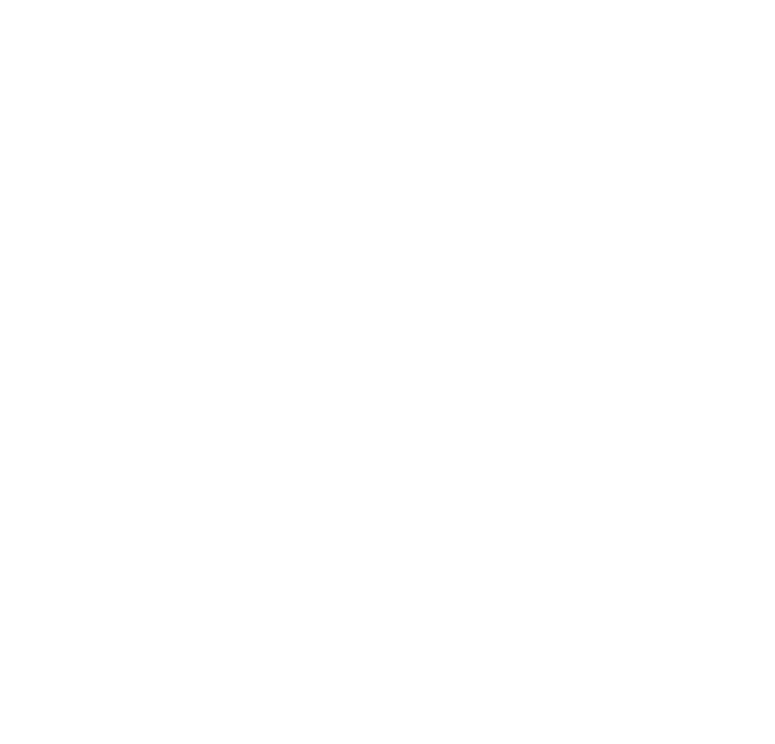
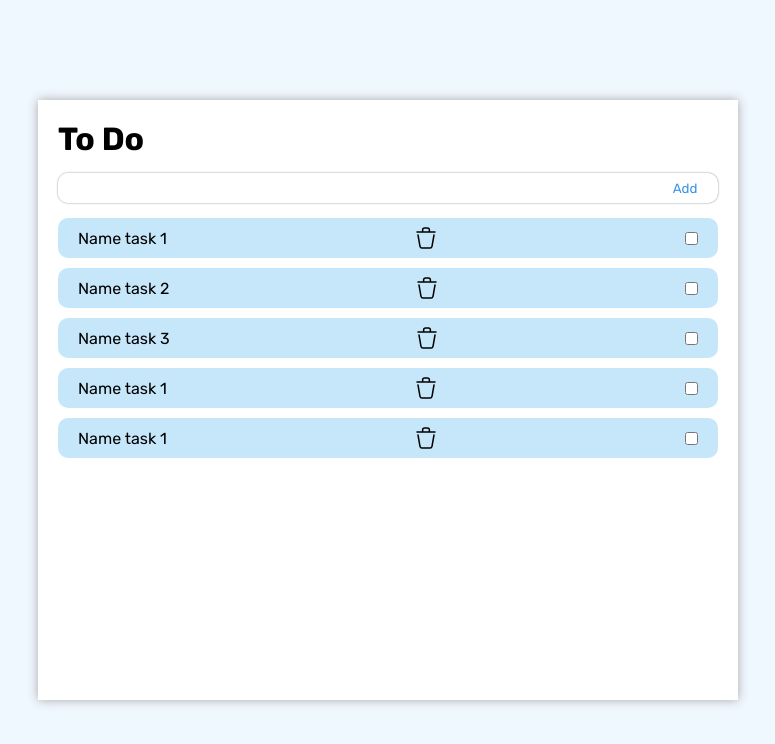
Before and after one commit to SamuelESuarezE/todoList, a plain HTML site: page index.html in a window 1280 px wide. Shown: the whole page, without its empty margins (252-1027 px from the left). Drawn offline with Linux system fonts and the light colour scheme.

Commit message:
feat: :construction: Diseño en progreso

```diff
--- a/css/style.css
+++ b/css/style.css
@@ -1,6 +1,90 @@
+@import url('https://fonts.googleapis.com/css2?family=Rubik:ital,wght@0,300..900;1,300..900&display=swap');
+
 * {
     margin: 0;
     padding: 0;
     text-decoration: 0;
     box-sizing: border-box;
+    list-style: none;
+    font-family: "Rubik";
 }
+
+body {
+    height: 100vh;
+    display: grid;
+    place-content: center;
+    background-color: aliceblue;
+}
+
+.container {
+    display: flex;
+    flex-direction: column;
+    gap: 15px;
+    background-color: white;
+    width: 700px;
+    height: 600px;
+    padding: 20px;
+    box-shadow: 0px 0px 10px rgb(170, 168, 168);
+}
+
+.create {
+    box-shadow: 0px 0px 2px rgb(126, 126, 126);
+    display: flex;
+    justify-content: space-between;
+    border-radius: 10px;
+}
+
+.create input {
+    border-radius: 10px 0px 0px 10px;
+    border: none;
+    height: 30px;
+    width: 90%;
+    outline-style: none;
+    padding-inline: 20px;
+}
+
+.create button {
+    border-radius: 0px 10px 10px 0px;
+    border: none;
+    width: 10%;
+    transition: 0.2s;
+    background-color: transparent;
+    color: rgb(57, 147, 231);
+}
+
+.create button:hover {
+    background-color: rgb(0, 0, 0);
+    cursor: pointer;
+    background-color: #c6e7fa;
+    color: rgb(0, 0, 0);
+    scale: 1.02;
+}
+
+.tasks {
+    height: 100%;
+}
+
+.tasks ul {
+    display: flex;
+    flex-direction: column;
+    height: 100%;
+    gap: 10px;
+
+}
+
+.tasks ul li {
+    height: 40px;
+    display: flex;
+    justify-content: space-between;
+    align-items: center;
+    border-radius: 10px;
+    padding-inline: 20px;
+    background-color: #c6e7fa;
+    transition: 0.2s;
+
+}
+
+.tasks ul li:hover {
+    scale: 1.1;
+    box-shadow: 0px 2px 4px rgb(170, 170, 170);
+}
--- a/index.html
+++ b/index.html
@@ -8,6 +8,25 @@
     <script type="module" src="./js/app.js" defer></script>
 </head>
 <body>
+    <div class="container">
+        <div class="header">
+            <h1>To Do</h1>
+        </div>
+        <div class="create">
+            <input type="text" name="nombreTarea" id="nombreTarea" maxlength="70">
+            <button>Add</button>
+        </div>
+        <div class="tasks">
+            <ul>
+                <li>Name task 1 <?xml version="1.0" encoding="UTF-8"?><svg width="24px" height="24px" viewBox="0 0 24 24" stroke-width="1.5" fill="none" xmlns="http://www.w3.org/2000/svg" color="#000000"><path d="M20 9L18.005 20.3463C17.8369 21.3026 17.0062 22 16.0353 22H7.96474C6.99379 22 6.1631 21.3026 5.99496 20.3463L4 9" stroke="#000000" stroke-width="1.5" stroke-linecap="round" stroke-linejoin="round"></path><path d="M21 6L15.375 6M3 6L8.625 6M8.625 6V4C8.625 2.89543 9.52043 2 10.625 2H13.375C14.4796 2 15.375 2.89543 15.375 4V6M8.625 6L15.375 6" stroke="#000000" stroke-width="1.5" stroke-linecap="round" stroke-linejoin="round"></path></svg><input type="checkbox" name="" id=""></li>
+                <li>Name task 2 <?xml version="1.0" encoding="UTF-8"?><svg width="24px" height="24px" viewBox="0 0 24 24" stroke-width="1.5" fill="none" xmlns="http://www.w3.org/2000/svg" color="#000000"><path d="M20 9L18.005 20.3463C17.8369 21.3026 17.0062 22 16.0353 22H7.96474C6.99379 22 6.1631 21.3026 5.99496 20.3463L4 9" stroke="#000000" stroke-width="1.5" stroke-linecap="round" stroke-linejoin="round"></path><path d="M21 6L15.375 6M3 6L8.625 6M8.625 6V4C8.625 2.89543 9.52043 2 10.625 2H13.375C14.4796 2 15.375 2.89543 15.375 4V6M8.625 6L15.375 6" stroke="#000000" stroke-width="1.5" stroke-linecap="round" stroke-linejoin="round"></path></svg><input type="checkbox" name="" id=""></li>
+                <li>Name task 3 <?xml version="1.0" encoding="UTF-8"?><svg width="24px" height="24px" viewBox="0 0 24 24" stroke-width="1.5" fill="none" xmlns="http://www.w3.org/2000/svg" color="#000000"><path d="M20 9L18.005 20.3463C17.8369 21.3026 17.0062 22 16.0353 22H7.96474C6.99379 22 6.1631 21.3026 5.99496 20.3463L4 9" stroke="#000000" stroke-width="1.5" stroke-linecap="round" stroke-linejoin="round"></path><path d="M21 6L15.375 6M3 6L8.625 6M8.625 6V4C8.625 2.89543 9.52043 2 10.625 2H13.375C14.4796 2 15.375 2.89543 15.375 4V6M8.625 6L15.375 6" stroke="#000000" stroke-width="1.5" stroke-linecap="round" stroke-linejoin="round"></path></svg><input type="checkbox" name="" id=""></li>
+                <li>Name task 1 <?xml version="1.0" encoding="UTF-8"?><svg width="24px" height="24px" viewBox="0 0 24 24" stroke-width="1.5" fill="none" xmlns="http://www.w3.org/2000/svg" color="#000000"><path d="M20 9L18.005 20.3463C17.8369 21.3026 17.0062 22 16.0353 22H7.96474C6.99379 22 6.1631 21.3026 5.99496 20.3463L4 9" stroke="#000000" stroke-width="1.5" stroke-linecap="round" stroke-linejoin="round"></path><path d="M21 6L15.375 6M3 6L8.625 6M8.625 6V4C8.625 2.89543 9.52043 2 10.625 2H13.375C14.4796 2 15.375 2.89543 15.375 4V6M8.625 6L15.375 6" stroke="#000000" stroke-width="1.5" stroke-linecap="round" stroke-linejoin="round"></path></svg><input type="checkbox" name="" id=""></li>
+                <li>Name task 1 <?xml version="1.0" encoding="UTF-8"?><svg width="24px" height="24px" viewBox="0 0 24 24" stroke-width="1.5" fill="none" xmlns="http://www.w3.org/2000/svg" color="#000000"><path d="M20 9L18.005 20.3463C17.8369 21.3026 17.0062 22 16.0353 22H7.96474C6.99379 22 6.1631 21.3026 5.99496 20.3463L4 9" stroke="#000000" stroke-width="1.5" stroke-linecap="round" stroke-linejoin="round"></path><path d="M21 6L15.375 6M3 6L8.625 6M8.625 6V4C8.625 2.89543 9.52043 2 10.625 2H13.375C14.4796 2 15.375 2.89543 15.375 4V6M8.625 6L15.375 6" stroke="#000000" stroke-width="1.5" stroke-linecap="round" stroke-linejoin="round"></path></svg><input type="checkbox" name="" id=""></li>
 
+
+            </ul>
+        </div>
+    </div>
 </body>
 </html>
```
